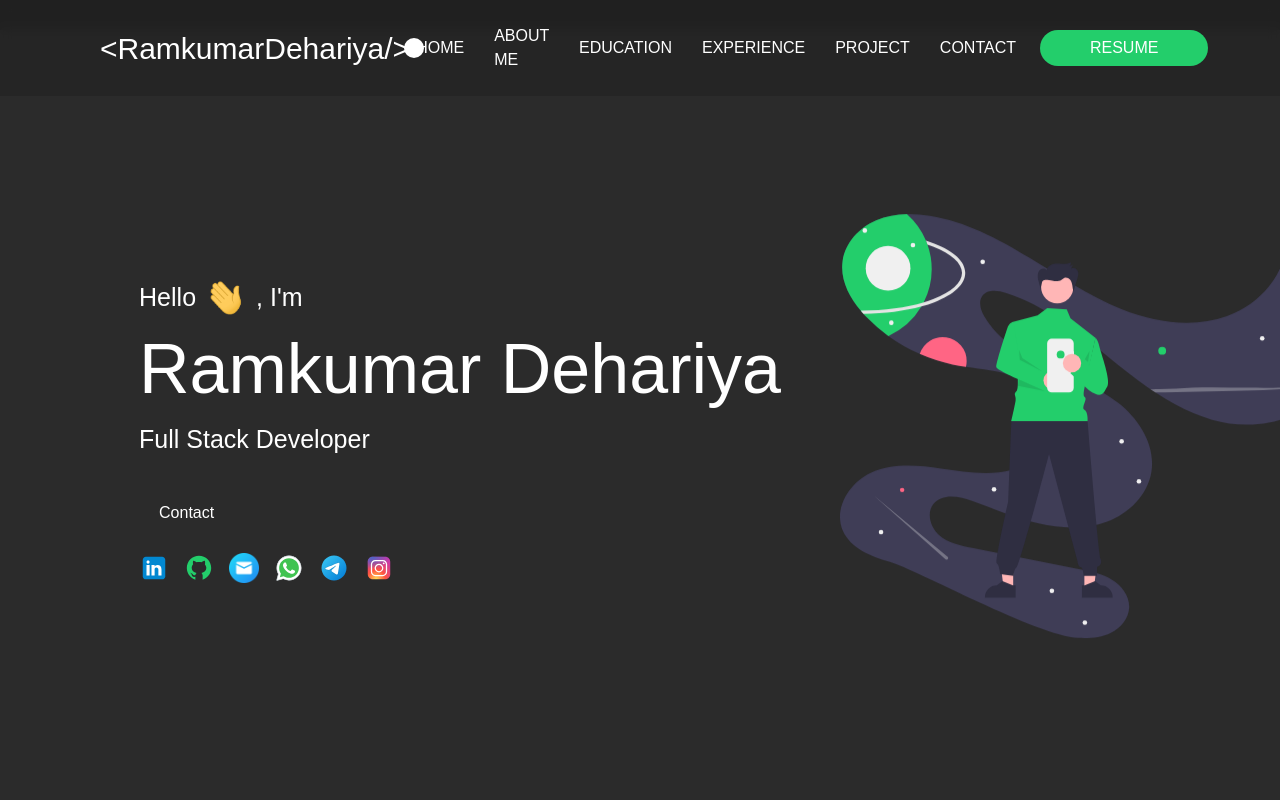
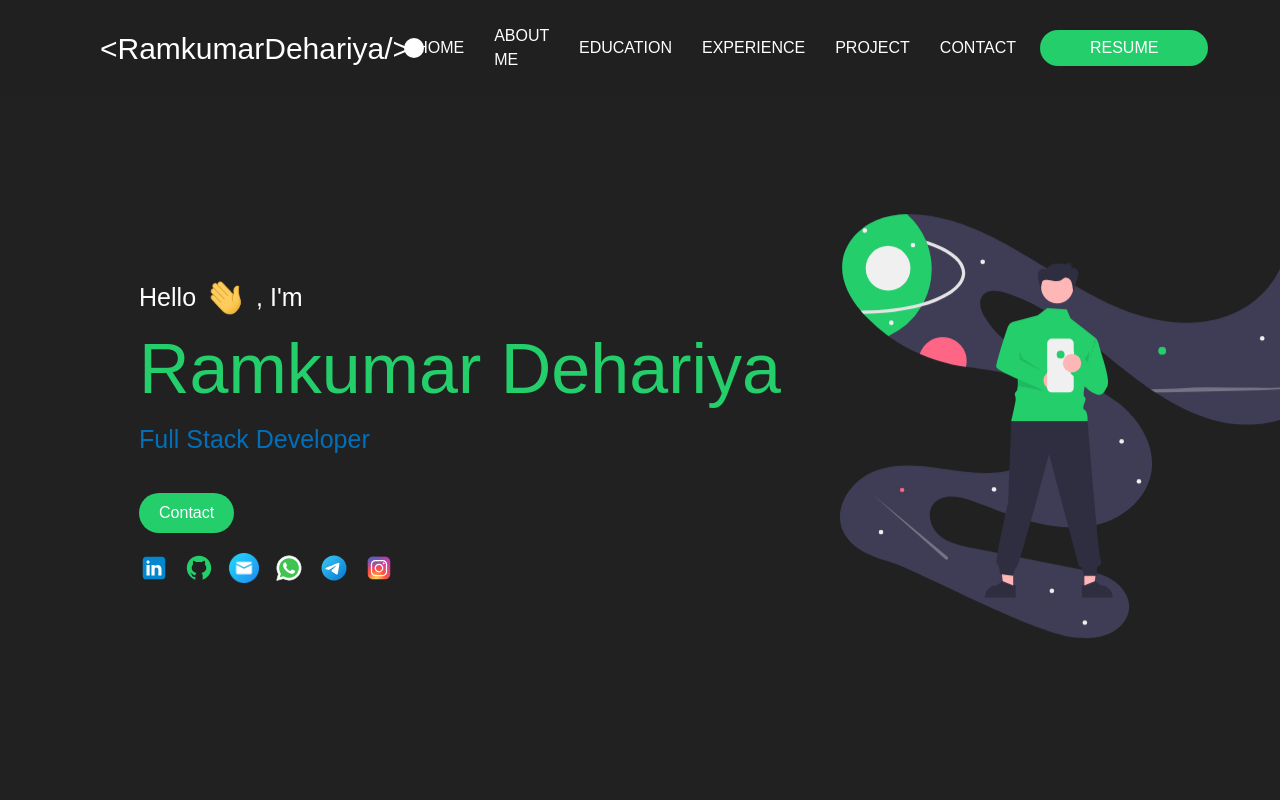
Before and after one commit to Ramkumardehariya/Portfolio2.0, a React (Create React App) app: page / in a window 1280 px wide. Shown: the top 800 px of the page. Built offline with nearby package versions, Linux system fonts and the light colour scheme.

Commit message:
add experience and updated resume

```diff
--- a/src/components/About/styles.css
+++ b/src/components/About/styles.css
@@ -43,6 +43,7 @@
   font-size: 1.8rem;
   letter-spacing: 0.1rem;
   font-weight: 500;
+  color: var(--text-color);
 }
 
 .about-image {
--- a/src/components/Contact/Contact.jsx
+++ b/src/components/Contact/Contact.jsx
@@ -14,12 +14,12 @@ export default function Contact() {
       </header>
       <div className="contacts">
         <div>
-          <a href="mailto:pureshwargonekar7@gmail.com"><img src={emailIcon} alt="Email" /></a>
-          <a href="mailto:pureshwargonekar7@gmail.com">pureshwargonekar7@gmail.com</a>
+          <a href="mailto:ramkumardehariya26@gmail.com"><img src={emailIcon} alt="Email" /></a>
+          <a href="mailto:ramkumardehariya26@gmail.com">ramkumardehariya26@gmail.com</a>
         </div>
         <div>
-          <a href="tel:+919770809324"><img src={phoneIcon} alt="Phone No" /></a>
-          <a href="tel:+919770809324">(+91) 9770809324</a>
+          <a href="tel:+917489629277"><img src={phoneIcon} alt="Phone No" /></a>
+          <a href="tel:+917489629277">(+91) 7489629277</a>
         </div>
       </div>
       <Form></Form>
--- a/src/components/Education/Education.jsx
+++ b/src/components/Education/Education.jsx
@@ -64,7 +64,7 @@ const Education = () => {
               {edu.course}
             </h3>
             <h3 className="text-2xl timelinePeriod">{edu.period}</h3>
-            <h3 className="text-2xl timelineScore">{edu.score}</h3>
+            <h3 className="text-2xl ">{edu.score}</h3>
           </div>
           </VerticalTimelineElement>
         ))}
--- a/src/components/Education/styles.css
+++ b/src/components/Education/styles.css
@@ -23,11 +23,12 @@
   font-weight: bold;
   font-size: 3.5rem;
   text-align: center;
+  color: var(--green);
 }
 
 
 .timelineIcon {
-  background-color: white;
+  background-color: var(--background-color);
   padding: 0.75rem;
   display: flex;
   align-items: center;
@@ -39,23 +40,26 @@
   font-size: 2.25rem;
   line-height: 2;
   margin-bottom: 0.5rem;
+  color: var(--text-color);
 }
 
 .timelineSubtitle {
   font-size: 1.875rem;
   line-height: 1;
   margin-top: 0.25rem;
+  color: var(--text-color);
 }
 
 .timelinePeriod {
   font-size: 0.9375rem;
-  color: #1e3a8a;
+  color: var(--blue);
   margin-top: 0.25rem;
   margin-bottom: 0.75rem;
 }
 
 .timelineScore {
   font-size: 0.9375rem;
+  color: var(--text-color);
 }
 
 /* Responsive adjustments */
--- a/src/components/Experience/styles.css
+++ b/src/components/Experience/styles.css
@@ -17,7 +17,7 @@
 
 
 .experience-title {
-  color: #23ce6b;
+  color: var(--green);
   font-family: var(--primaryFont);
   font-style: normal;
   font-weight: bold;
@@ -30,19 +30,19 @@
   font-weight: 600;
   font-size: 1.75rem;
   margin-bottom: 0.5rem;
-  color: #23ce6b;
+  color: var(--green);
   font-size: 2.5rem;
 }
 
 .timeline-subtitle {
-  color: #ef4444;
+  color: var(--pink);
   font-size: 1.5rem;
   margin-bottom: 0.5rem;
 }
 
 .timeline-date {
   font-size:1.5rem;
-  color: #1e40af;
+  color: var(--blue);
   margin-bottom: 1rem;
 }
 
@@ -55,6 +55,7 @@
 .list-item {
   margin-bottom: 0.5rem;
   line-height: 1.5;
+  color: var(--text-color);
 }
 
 /* You can add more specific styles as needed */
--- a/src/components/Footer/styles.css
+++ b/src/components/Footer/styles.css
@@ -1,5 +1,5 @@
 .container {
-  background-color: #2b2b2b;
+  background-color: var(--background-color);
   padding: 4rem 20rem;
   margin-top: 10rem;
   display: flex;
@@ -15,6 +15,7 @@
   gap: 0.5rem;
   padding-top: 4rem;
   padding-bottom: 3rem;
+  color: var(--text-color);
 }
 
 .reactIcon {
--- a/src/components/Header/Header.jsx
+++ b/src/components/Header/Header.jsx
@@ -2,7 +2,7 @@ import { useState } from 'react';
 import { BrowserRouter } from 'react-router-dom';
 import { NavHashLink, HashLink } from 'react-router-hash-link';
 import './styles.css'
-import CV from '../../assets/Ramkumar_resume(2).pdf';
+import CV from '../../assets/Ramkumar_Dehariya_Resume.pdf';
 
 export function Header() {
   const [isActive, setActive] = useState(false);
--- a/src/components/Project/styles.css
+++ b/src/components/Project/styles.css
@@ -7,7 +7,7 @@
   text-align: center;
   font-size: 4rem;
   margin-bottom: 3rem;
-  color: #23ce6b;
+  color: var(--green);
   font-weight: bold;
 }
 
@@ -22,13 +22,13 @@
 
 .project-card {
   padding: 2rem 1.8rem;
-  background-color: #2b2b2b;
+  background-color: var(--background-color);
   border-radius: 1.2rem;
   transition: 0.25s;
   display: flex;
   flex-direction: column;
   height: 100%;
-  color: #FFF;
+  color: var(--text-color);
 }
 
 .project-card:hover {
@@ -56,15 +56,17 @@
 
 .project-card h3 {
   margin-bottom: 2rem;
+  color: var(--text-color);
 }
 
 .project-card p {
   letter-spacing: 0.12rem;
   margin-bottom: 2rem;
+  color: var(--text-color);
 }
 
 .project-card p a {
-  color: #FFFF;
+  color: var(--text-color);
   border-bottom: 1px solid var(--green);
   transition: color 0.25s;
 }
@@ -83,6 +85,7 @@
   gap: 2rem;
   font-size: 1.4rem;
   opacity: 0.6;
+  color: var(--text-color);
 }
 
 @media (max-width: 960px) {
--- a/src/components/Skills/styles.css
+++ b/src/components/Skills/styles.css
@@ -25,6 +25,7 @@
     font-weight: bold;
     font-size: 3.5rem;
     text-align: center;
+    color: var(--green);
 }
 
 .skillsContainer {
@@ -42,7 +43,7 @@
 }
 
 .skill--box {
-    background: #FAFAFA;
+    background: var(--background-color);
     box-shadow: 0px 10px 20px rgba(0, 0, 0, 0.12);
     border-radius: 10px;
     width: 160px;
@@ -72,6 +73,7 @@
     /* font-size: 22px; */
     text-align: center;
     margin-top: 1rem;
+    color: var(--text-color);
 }
 
 .marquee {
--- a/src/styles/global.css
+++ b/src/styles/global.css
@@ -3,6 +3,11 @@
   --black: #212121;
   --green: #23ce6b;
   --blue: #016fb9;
+  --background-color: var(--black);
+  --text-color: #FFFF;
+  --primary-color: var(--green);
+  --secondary-color: var(--blue);
+  --primaryFont: 'Red Hat Display', sans-serif;
   scroll-padding-top: 10rem;
 }
 
@@ -18,7 +23,7 @@
 
 :root.light header.header-fixed {
   transition: 0.5s;
-  background-color: #f5f5f550;
+  background-color: rgba(33, 33, 33, 0.5);
 }
 
 :root.light header.header-fixed a {
@@ -53,6 +58,173 @@
 :root.light form textarea::placeholder {
   transition: 0.5s;
   color: var(--black);
+}
+
+:root.light .hero-container {
+  background-color: #f5f5f5;
+}
+
+:root.light .hello-text {
+  color: var(--black);
+}
+
+:root.light .hero-name {
+  color: var(--primary-color);
+}
+
+:root.light .hero-title {
+  color: var(--secondary-color);
+}
+
+:root.light .about-section p {
+  color: var(--black);
+}
+
+:root.light .project-card {
+  background-color: #ffffff;
+  color: var(--black);
+  border: 1px solid #e0e0e0;
+}
+
+:root.light .project-card p a {
+  color: var(--black);
+}
+
+:root.light .experience-title {
+  color: var(--black);
+}
+
+:root.light .experience-section .vertical-timeline-element--work .vertical-timeline-element-content {
+  background: #f0fff4 !important;
+  border: 1px solid #22c55e !important;
+  box-shadow: 0 4px 10px rgba(0,0,0,0.1) !important;
+}
+
+.experience-section .timeline-list {
+  color: var(--black) !important;
+}
+
+.experience-section .list-item {
+  color: var(--black) !important;
+}
+
+:root.light .skillsHeader h2 {
+  color: var(--black);
+}
+
+:root.light .profile-card {
+  background-color: #ffffff;
+  color: var(--black);
+  border: 1px solid #e0e0e0;
+}
+
+:root.light .profile-card p a {
+  color: var(--black);
+}
+
+:root.light .coding-profiles-section h2 {
+  color: var(--black);
+}
+
+:root.light .profile-card h3 {
+  color: var(--black);
+}
+
+:root.light .profile-card p {
+  color: var(--black);
+}
+
+:root.light .tech-list {
+  color: var(--black);
+}
+
+:root.light .contact-section header p {
+  color: var(--black);
+}
+
+:root.light .contact-section .contacts div {
+  background-color: #ffffff;
+  border: 1px solid #e0e0e0;
+}
+
+:root.light .contact-section .contacts div a {
+  color: var(--black);
+}
+
+:root.light button,
+:root.light .button {
+  color: white;
+}
+
+:root.light nav a {
+  color: var(--black);
+}
+
+:root.light .timelineIcon {
+  background-color: #ffffff;
+  border: 2px solid var(--black);
+}
+
+:root.light .educationSection .vertical-timeline-element--work .vertical-timeline-element-content {
+  background: #f0fff4 !important;
+  border: 1px solid #22c55e !important;
+  box-shadow: 0 4px 10px rgba(0,0,0,0.1) !important;
+  color: var(--black) !important;
+}
+
+:root.light .skill--box {
+  background: #ffffff;
+  border: 1px solid #e0e0e0;
+  box-shadow: 0px 10px 20px rgba(0, 0, 0, 0.08);
+}
+
+:root.light .skill--box h3 {
+  color: var(--black);
+}
+
+:root.light .project-title {
+  color: var(--black);
+}
+
+:root.light .project-card h3 {
+  color: var(--black);
+}
+
+:root.light .project-card h1 {
+  color: var(--black) !important;
+}
+
+:root.light .project-card .text-white {
+  color: var(--black) !important;
+}
+
+:root.light .project-card .hover\:text-black:hover {
+  color: var(--black) !important;
+}
+
+:root.light .project-card p {
+  color: var(--black);
+}
+
+:root.light .tech-list {
+  color: var(--black);
+}
+
+:root.light .container {
+  background-color: #ffffff;
+  color: var(--black);
+  border-top: 1px solid #e0e0e0;
+}
+
+:root.light .creditText {
+  color: var(--black);
+}
+
+:root.light {
+  --background-color: #f5f5f5;
+  --text-color: var(--black);
+  --primary-color: var(--green);
+  --secondary-color: var(--blue);
 }
 
 ul, li {
```
Also changed, not shown: src/components/Experience/Experience.jsx (+20 -20 lines), 2 other files (tests, documents, lock files or other folders).
